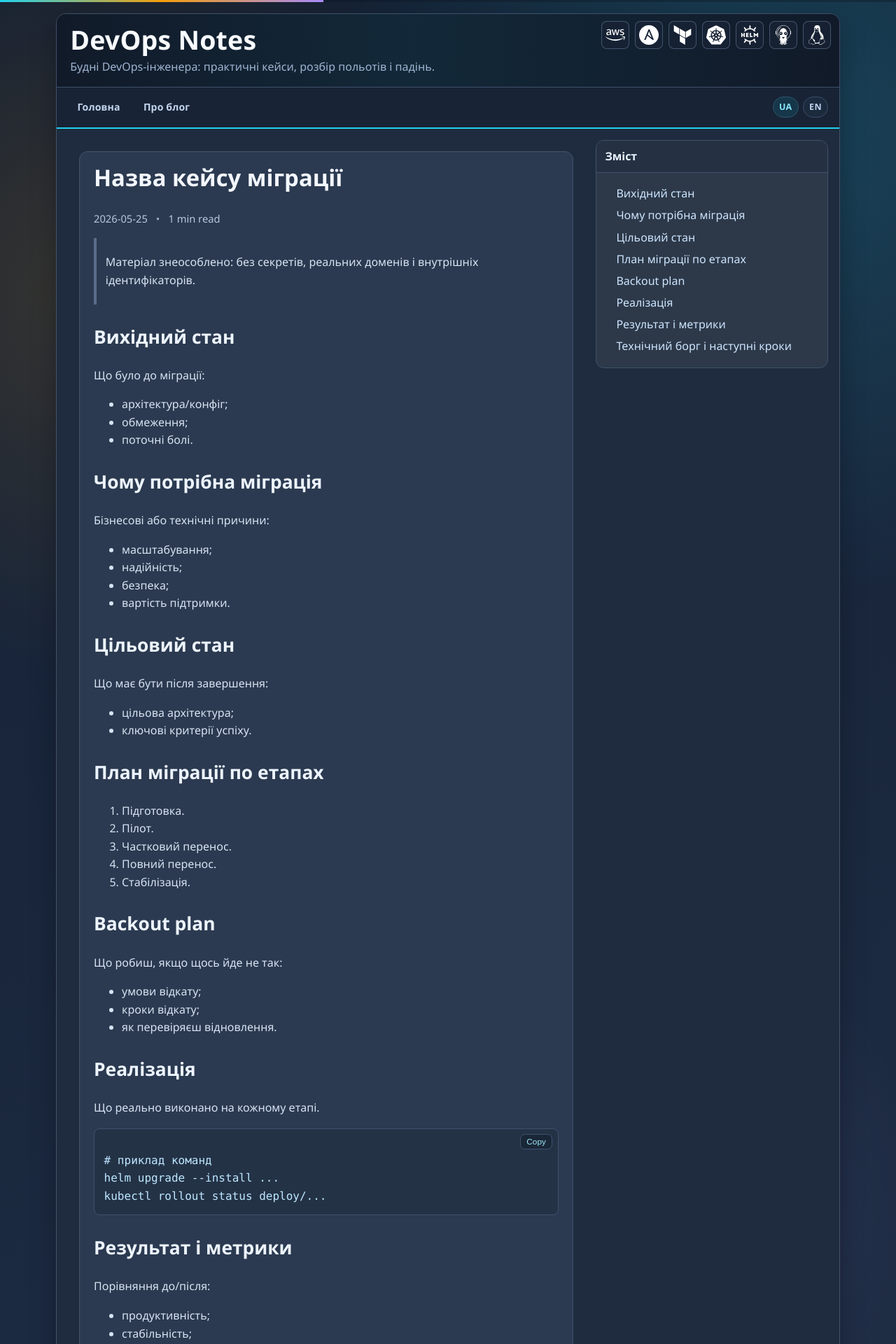
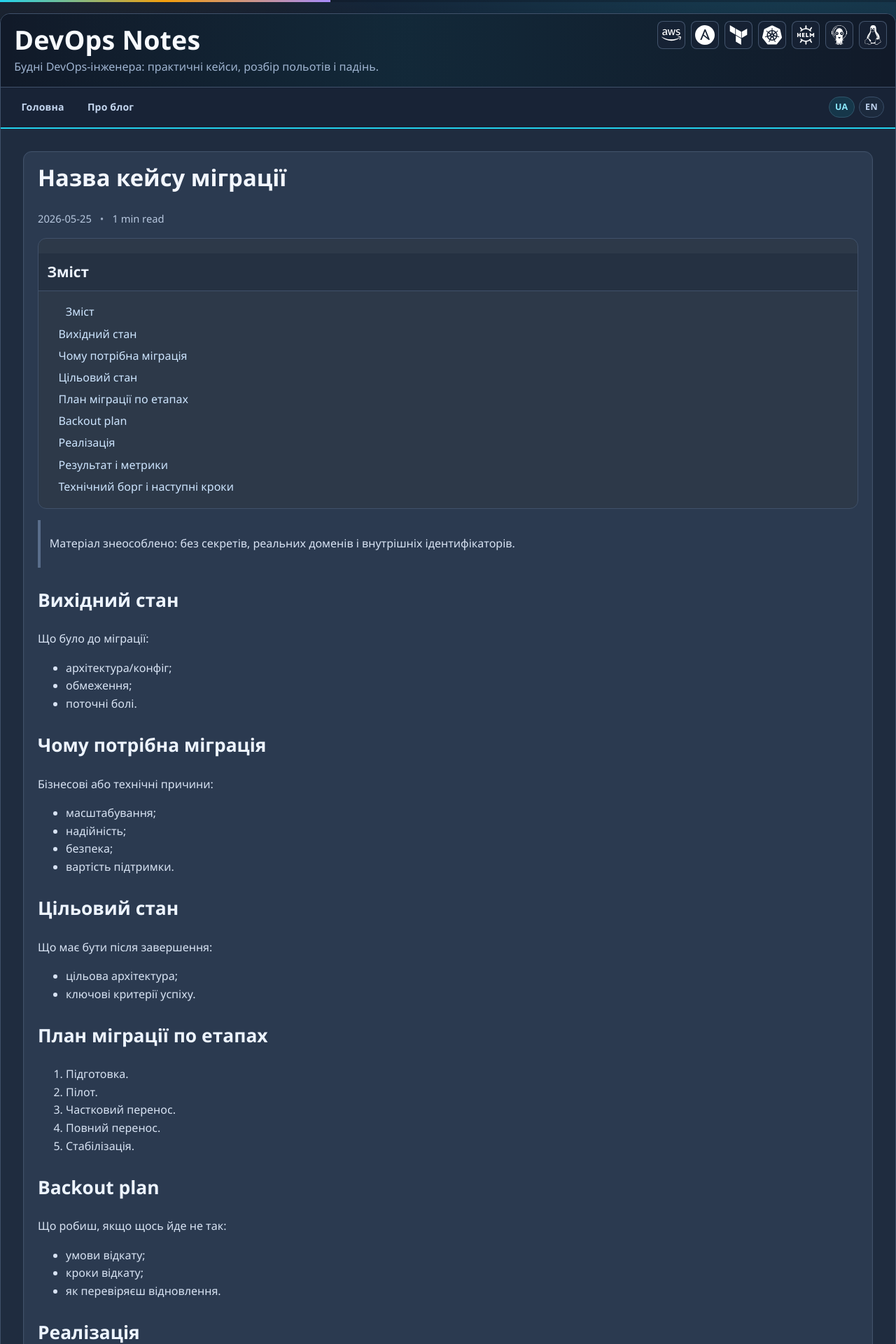
Before and after one commit to paparoot-devops/paparoot, a Jekyll site: the page built from templates/post-migration.md, in a window 1280 px wide. Shown: the top 1920 px of the page at 70% size. Built offline with Jekyll 4.4.1, drawn with Linux system fonts in a browser that asks for light colours.

Commit message:
add new post

```diff
--- a/_layouts/default.html
+++ b/_layouts/default.html
@@ -58,7 +58,7 @@
 
 
     .site-shell {
-      max-width: 1120px;
+      max-width: 1320px;
       margin: 1.2rem auto;
       background: var(--surface);
       border: 1px solid var(--line);
--- a/_layouts/post.html
+++ b/_layouts/post.html
@@ -4,9 +4,7 @@ layout: default
 
 <style>
 .post-grid {
-  display: grid;
-  grid-template-columns: minmax(0, 2fr) minmax(240px, 0.9fr);
-  gap: 1rem;
+  display: block;
   padding: 1rem;
 }
 
@@ -40,6 +38,10 @@ layout: default
 .box-inner {
   padding: 0.72rem 0.78rem;
   color: #d7e3f5;
+}
+
+.article-toc {
+  margin: 0.9rem 0 1rem;
 }
 
 .toc-list {
@@ -130,9 +132,6 @@ layout: default
   cursor: pointer;
 }
 
-@media (max-width: 940px) {
-  .post-grid { grid-template-columns: 1fr; }
-}
 </style>
 
 <div class="post-grid">
@@ -147,6 +146,12 @@ layout: default
           <span>{{ page.date | date: "%Y-%m-%d" }}</span>
           <span class="muted-dot">•</span>
           <span>{{ reading_time }} min read</span>
+        </div>
+        <div class="toc-box article-toc" id="toc-box">
+          <h3 class="box-title">Зміст</h3>
+          <div class="box-inner">
+            <ul class="toc-list" id="toc-list"></ul>
+          </div>
         </div>
         {{ content }}
       </article>
@@ -179,15 +184,6 @@ layout: default
       </div>
     </section>
   </main>
-
-  <aside>
-    <div class="toc-box" id="toc-box">
-      <h3 class="box-title">Зміст</h3>
-      <div class="box-inner">
-        <ul class="toc-list" id="toc-list"></ul>
-      </div>
-    </div>
-  </aside>
 </div>
 
 <div id="img-lightbox" class="img-lightbox" aria-hidden="true">
```
